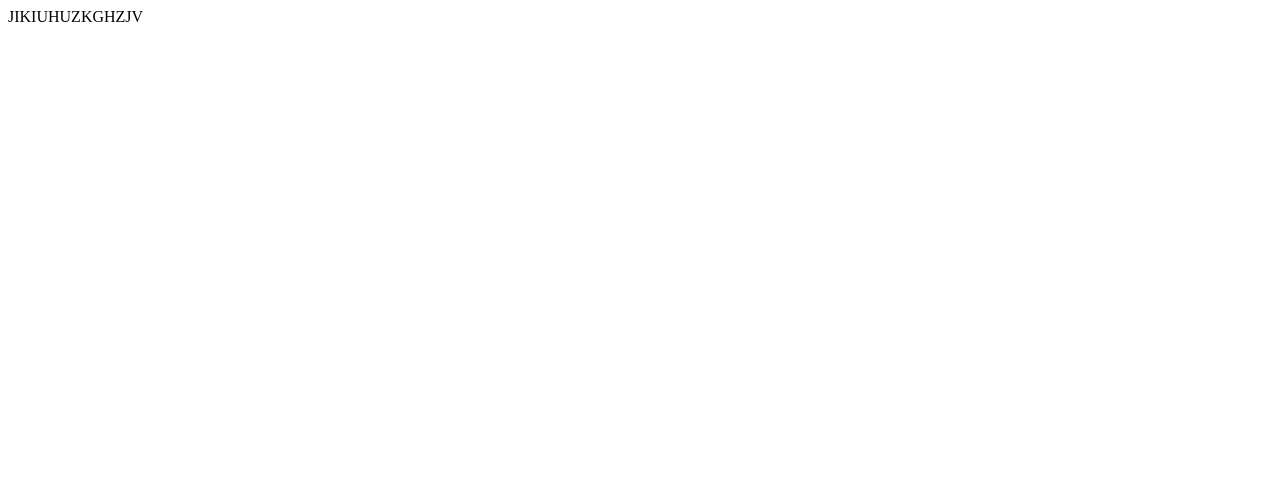
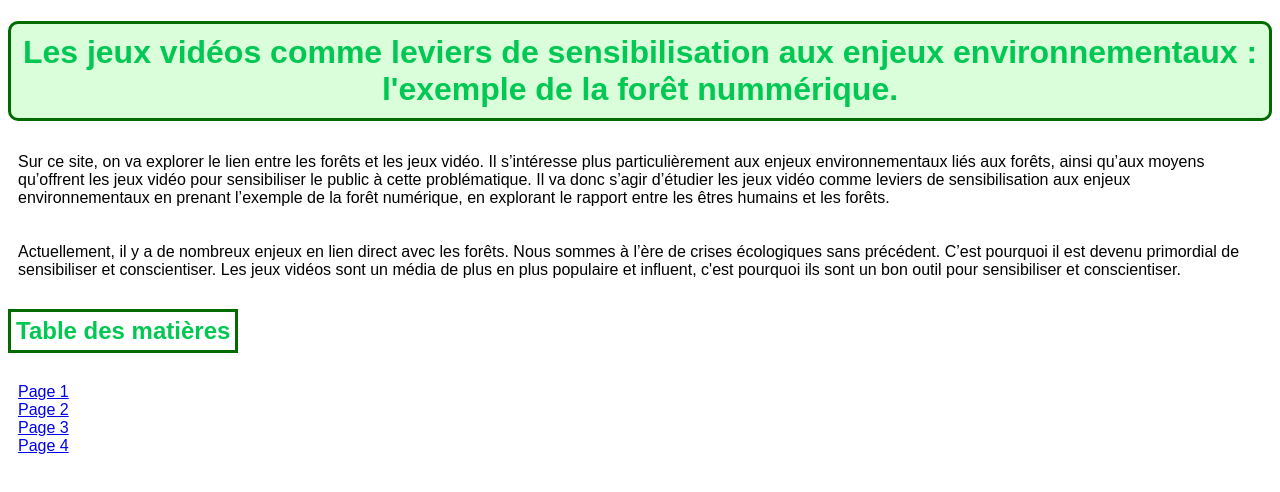
Before and after one commit to Emmiche/oc25_emma, a plain HTML site: page Info_web2/page1.html in a window 1280 px wide. Drawn offline with Linux system fonts and the light colour scheme.

Commit message:
Avancement site web (surtout css)

```diff
--- /dev/null
+++ b/Info_web2/css/style.v1.css
@@ -0,0 +1,40 @@
+body {
+    font-family:Arial, Helvetica, sans-serif
+}
+
+h1, h2, h3 {
+    color:  #00c852;
+}
+
+h1 {
+    text-align: center;
+    background-color:rgb(218, 253, 218);
+    border-radius: 10px;
+    border: rgb(2, 107, 0) solid 3px;
+    padding: 10px 10px 10px 10px; /*en haut, en bas, droite?*, ?*/
+}
+
+h2 {
+    text-align: center;
+    border:rgb(2, 107, 0) solid 3px;
+    width: fit-content;
+    padding: 5px;
+
+}
+
+    /*background-color: rgb(233, 242, 249);
+    border-radius: 10px; */
+
+    /*background-color: #00c852;
+    border-radius: 10px;
+    border-left: #13b3a0 solid 5px; */
+
+p {
+    padding: 10px 10px 10px 10px; /*en haut, en bas, droite?*, ?/
+    margin: 10px 10px 10px 20px;
+    line-height: 25px; /*espace entre lignes?*/
+}
+
+.important > strong {
+    text-decoration: underline solid;
+}
--- /dev/null
+++ b/Info_web2/css/style.v3.css
@@ -0,0 +1,22 @@
+body {
+    font-family:Arial, Helvetica, sans-serif
+}
+
+h1, h2, h3 {
+    color: #00c852;
+}
+
+h1 {
+    text-align: center;
+}
+
+ul {
+    background-color: #00c852;
+    border-radius: 10px;
+    border-left: green solid 5px;
+}
+p {
+    padding: 10px 10px 10px 10px; /*en haut, en bas, droite?, ?*/
+    margin: 10px 10px 10px 20px;
+    line-height: 25px; /*espace entre lignes?*/
+}
--- /dev/null
+++ b/Info_web2/css/style2.css
@@ -0,0 +1,32 @@
+body {
+    font-family:Arial, Helvetica, sans-serif
+}
+
+h1, h2, h3 {
+    color: #8044ff;
+}
+
+h1 {
+    text-align: center;
+}
+
+#bienvenue {
+    background-color: rgb(233, 242, 249);
+    border-radius: 10px;
+}
+
+.important {
+    background-color: #00c852;
+    border-radius: 10px;
+    border-left: #13b3a0 solid 5px;
+}
+
+p {
+    padding: 10px 10px 10px 10px; /*en haut, en bas, droite?, ?*/
+    margin: 10px 10px 10px 20px;
+    line-height: 25px; /*espace entre lignes?*/
+}
+
+.important > strong {
+    text-decoration: underline solid;
+}
--- a/Info_web2/page1.html
+++ b/Info_web2/page1.html
@@ -4,11 +4,14 @@
     <head>
         <title>Ma deuxième page</title>
         <meta charset="UTF-8">
+        <link rel="stylesheet" href="/oc25_emma/Info_web2/css/style.v1.css">
+    </head>
     </head>
 
     <body>
-        JIKIUHUZKGHZJV
-    </body>
+        <h1>
+            Les jeux vidéos comme leviers de sensibilisation aux enjeux  environnementaux : l'exemple de la forêt nummérique.
+        </h1>
 
 
 
@@ -17,4 +20,37 @@
 
 
 
+
+    </body>
+
+
+<p>
+    Sur ce site, on va explorer le lien entre les forêts et les jeux vidéo. Il s’intéresse plus
+particulièrement aux enjeux environnementaux liés aux forêts, ainsi qu’aux moyens
+qu’offrent les jeux vidéo pour sensibiliser le public à cette problématique.
+Il va donc s’agir d’étudier les jeux vidéo comme leviers de sensibilisation
+aux enjeux environnementaux en prenant l’exemple de la forêt numérique, en explorant
+le rapport entre les êtres humains et les forêts.
+</p>
+
+<p>
+    Actuellement, il y a de nombreux enjeux en lien direct avec les forêts. Nous sommes à
+l’ère de crises écologiques sans précédent. C’est pourquoi il est devenu primordial de
+sensibiliser et conscientiser. Les jeux vidéos sont un média de plus en plus populaire et influent, c'est pourquoi ils sont un bon outil pour sensibiliser et conscientiser.
+</p>
+
+<h2>Table des matières</h2>
+
+<p classe="tableau">
+    <a href="/Info_web2/page1.html">Page 1</a>
+    <br>
+    <a href="/Info_web2/page2.html">Page 2</a>
+    <br>
+    <a href="/Info_web2/page3.html">Page 3</a>
+    <br>
+    <a href="/Info_web2/page4.html">Page 4</a>
+    <br>
+</p>
+
+
 </html>
```
Also changed, not shown: Info_web2/exemple2-1.html (+1 -1 lines), Info_web2/index.html (+2 -0 lines), Info_web2/page3.html (+4 -0 lines), Info_web2/css/style.v2.css (added), Info_web2/css/style.v4.css (added).
